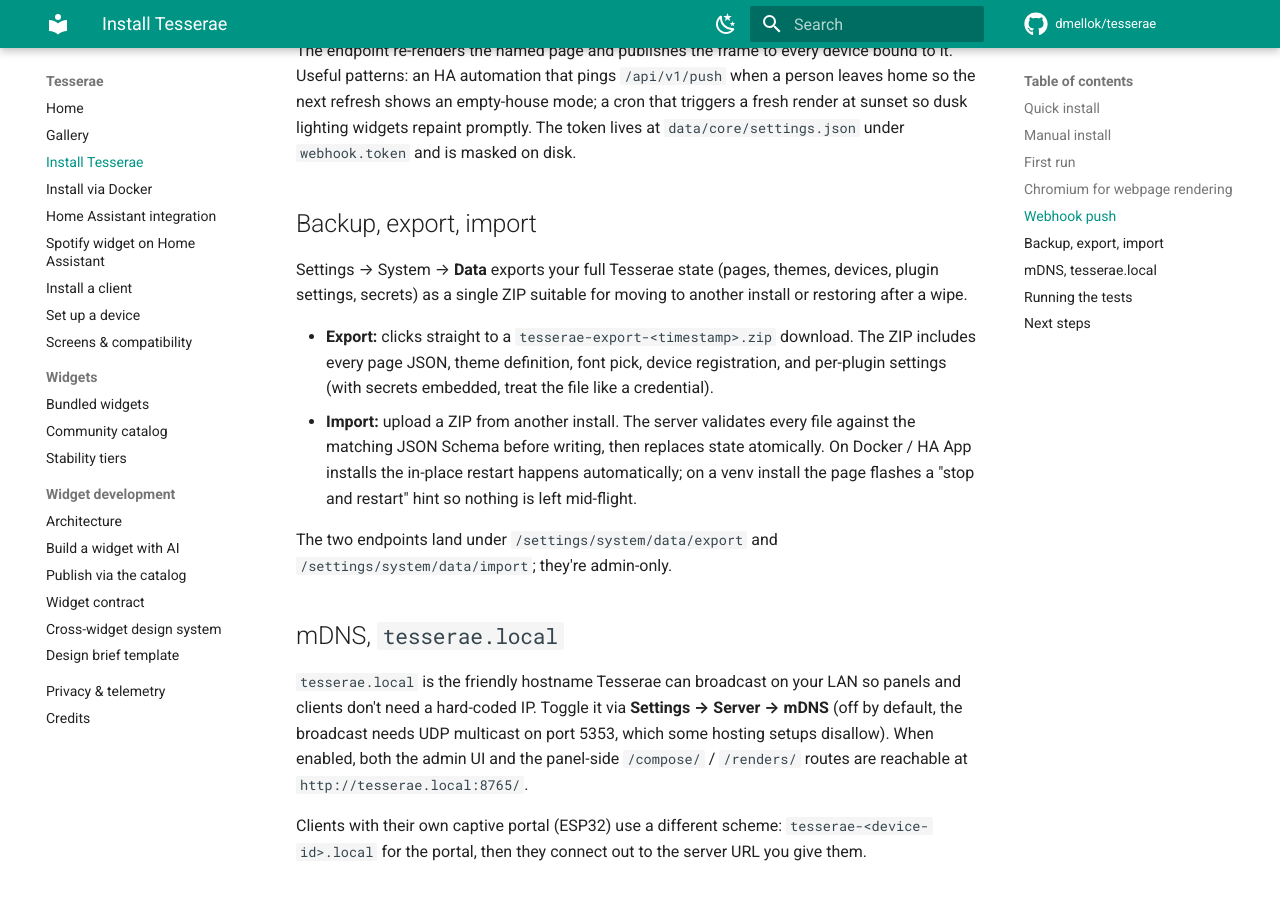
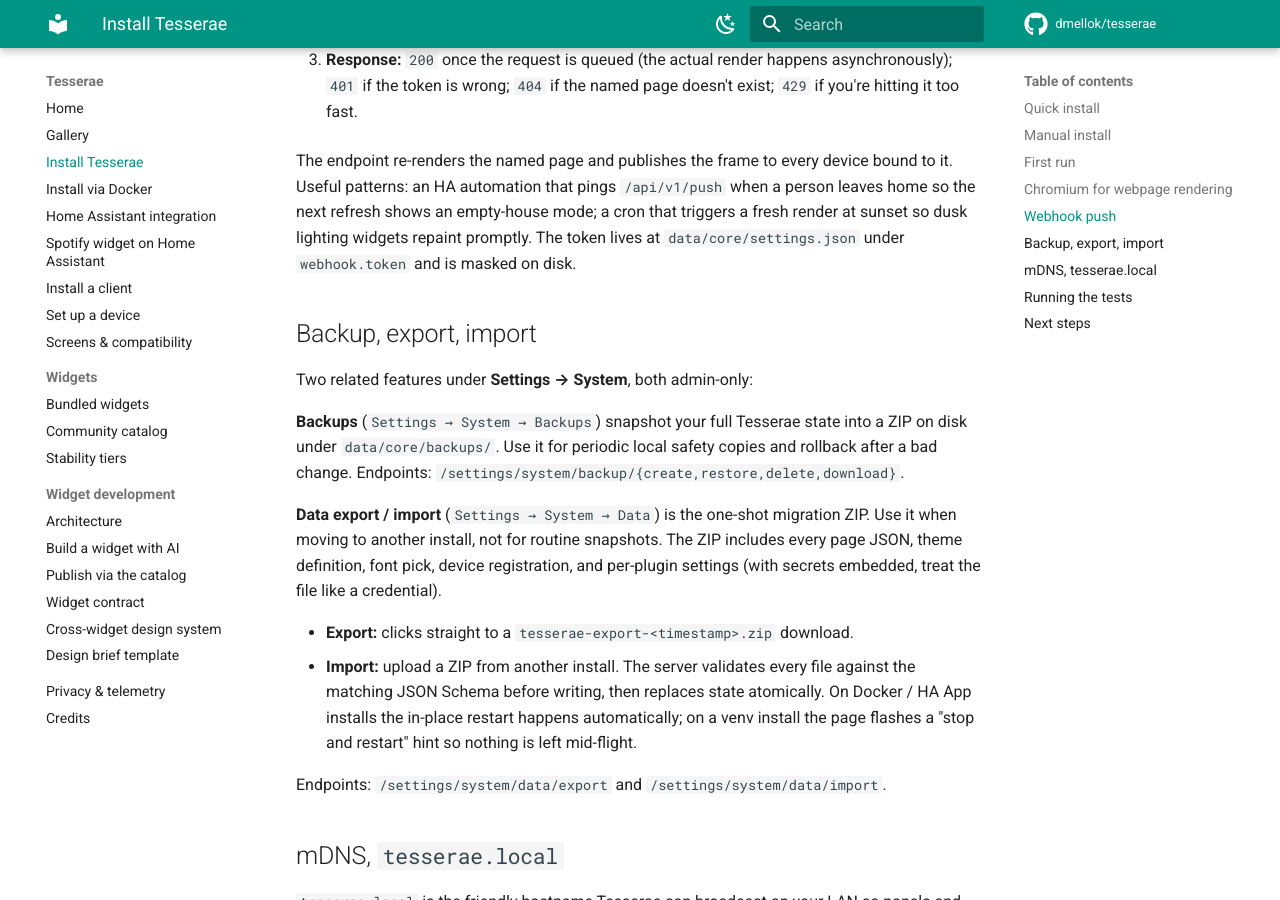
Before and after one commit to dmellok/tesserae, an MkDocs documentation site: the page built from docs/install/server.md, in a window 1280 px wide and 900 px high, scrolled down 2738 px. Built offline with MkDocs 1.6.1 and Material for MkDocs 9.7.7, drawn with Linux system fonts in a browser that asks for light colours; comment, search, counter and statistics services are not loaded; some of the changed text lies outside the part shown.

Commit message:
docs: audit + fix install guides against current code
Cross-referenced docs/install/*.md against the actual codebase and
fixed five real discrepancies:

- server.md: onboarding wizard is 5 steps (welcome -> broker ->
  device -> dashboard -> telemetry), not the 3 the guide implied.
  Settings -> Server vs Settings -> App were collapsed; timezone +
  HA discovery are App-level fields not Server. Also called out
  the 0.44.10 timezone-forwarding fix so users know the setting
  reaches the rendering Chromium.
- server.md + docker.md: clarified the Backups vs Data export
  distinction. They're two separate /settings/system/{backup,data}
  endpoints with different semantics (periodic snapshot vs one-shot
  migration); the guides were treating them as one feature.
- clients.md + devices.md: TRMNL pairing has two paths since
  0.44.1, MAC auto-provision for native hardware and the
  5-character token for KOReader. The guides only described the
  token path.
- devices.md: Settings -> Pages renamed to top-nav Dashboards;
  Settings -> Pages -> Schedule renamed to top-nav Schedules.
  Also mentioned Rotations (0.45.0) as the cycle-through-several-
  dashboards option.
- spotify-home-assistant.md: Settings -> Widgets path doesn't
  exist; Widgets is a top-nav dropdown not a Settings area.

No code changes.

```diff
--- a/docs/install/server.md
+++ b/docs/install/server.md
@@ -68,9 +68,10 @@
 ## First run
 
 1. Open `http://127.0.0.1:8765/`, on first boot you're sent to `/setup` to pick an admin password.
-2. Sign in at `/login`. The onboarding wizard walks you through pointing Tesserae at your **MQTT broker** (if any), registering your first **device**, and composing your first **dashboard**, the same screens you'd reach via Settings if you skipped it.
-3. **Settings → Server** holds the post-onboarding knobs: broker host / credentials, **base URL** the panel uses to fetch frames, optional **mDNS** broadcast of `tesserae.local`, and Chromium fallback for webpage rendering.
-4. Renderers and plugins that declare settings show up as their own sections, generated from their manifests.
+2. Sign in at `/login`. The onboarding wizard runs through five steps: **welcome → broker → device → dashboard → telemetry consent**. Same screens you'd reach via Settings if you skipped it.
+3. **Settings → Server** holds the broker host / credentials, **base URL** the panel uses to fetch frames, optional **mDNS** broadcast of `tesserae.local`, and Chromium fallback for webpage rendering.
+4. **Settings → App** holds the timezone, location, telemetry toggle, and Home Assistant discovery toggle. The timezone setting forwards to the rendering Chromium (since 0.44.10), so clock + calendar widgets paint in your local zone whether the container's `TZ` env var matches or not.
+5. Renderers and plugins that declare settings show up as their own sections, generated from their manifests.
 
 To preview a single widget without composing a dashboard, run `--dev`, sign
 in, then open
@@ -125,22 +126,16 @@
 
 ## Backup, export, import
 
-Settings → System → **Data** exports your full Tesserae state
-(pages, themes, devices, plugin settings, secrets) as a single ZIP
-suitable for moving to another install or restoring after a wipe.
+Two related features under **Settings → System**, both admin-only:
 
-- **Export:** clicks straight to a `tesserae-export-<timestamp>.zip`
-  download. The ZIP includes every page JSON, theme definition, font
-  pick, device registration, and per-plugin settings (with secrets
-  embedded, treat the file like a credential).
-- **Import:** upload a ZIP from another install. The server validates
-  every file against the matching JSON Schema before writing, then
-  replaces state atomically. On Docker / HA App installs the
-  in-place restart happens automatically; on a venv install the page
-  flashes a "stop and restart" hint so nothing is left mid-flight.
+**Backups** (`Settings → System → Backups`) snapshot your full Tesserae state into a ZIP on disk under `data/core/backups/`. Use it for periodic local safety copies and rollback after a bad change. Endpoints: `/settings/system/backup/{create,restore,delete,download}`.
 
-The two endpoints land under `/settings/system/data/export` and
-`/settings/system/data/import`; they're admin-only.
+**Data export / import** (`Settings → System → Data`) is the one-shot migration ZIP. Use it when moving to another install, not for routine snapshots. The ZIP includes every page JSON, theme definition, font pick, device registration, and per-plugin settings (with secrets embedded, treat the file like a credential).
+
+- **Export:** clicks straight to a `tesserae-export-<timestamp>.zip` download.
+- **Import:** upload a ZIP from another install. The server validates every file against the matching JSON Schema before writing, then replaces state atomically. On Docker / HA App installs the in-place restart happens automatically; on a venv install the page flashes a "stop and restart" hint so nothing is left mid-flight.
+
+Endpoints: `/settings/system/data/export` and `/settings/system/data/import`.
 
 ## mDNS, `tesserae.local`
 
--- a/pyproject.toml
+++ b/pyproject.toml
@@ -4,7 +4,7 @@
 
 [project]
 name = "tesserae"
-version = "0.45.5"
+version = "0.45.6"
 description = "E-ink dashboard companion. Compose tile-based dashboards, render headless, push frames over MQTT."
 requires-python = ">=3.11"
 license = { text = "MIT" }
```
Also changed, not shown: CHANGELOG.md (+17 -0 lines), docs/install/clients.md (+6 -6 lines), docs/install/devices.md (+12 -4 lines), docs/install/docker.md (+7 -5 lines), docs/install/spotify-home-assistant.md (+6 -4 lines).
